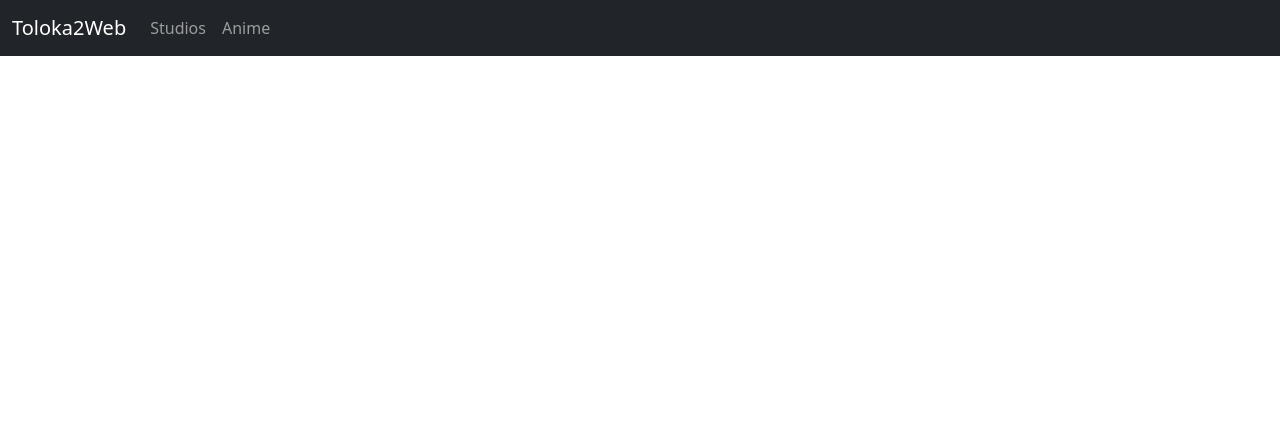
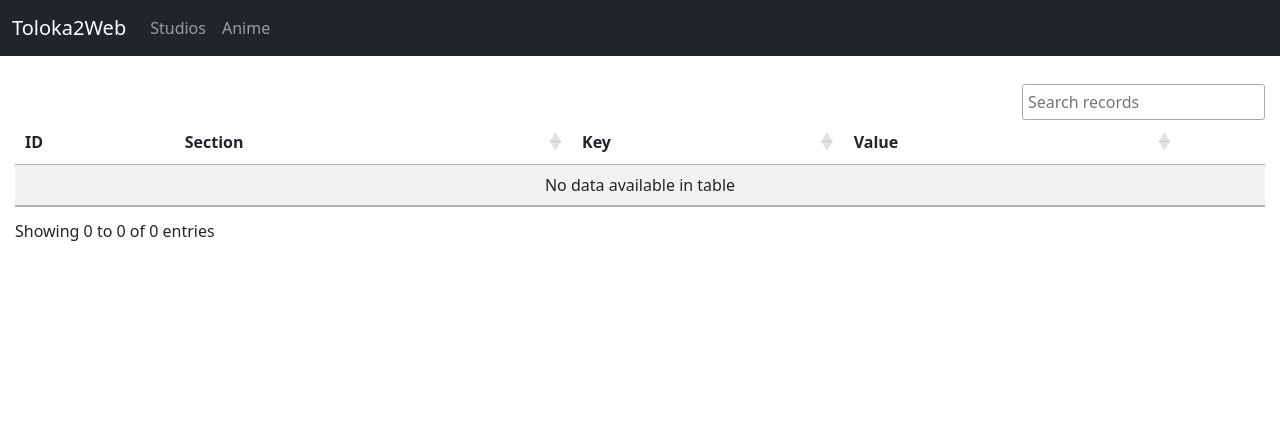
Before and after one commit to maksii/Toloka2Web, a Flask app: page /settings in a window 1280 px wide. Shown: the top 440 px of the page. Run offline with Flask 3, Linux system fonts and the light colour scheme; data that the repository does not hold is empty; some libraries are stand-ins or nearby versions.

Commit message:
settings placeholder and admin role req

```diff
--- a/app/app.py
+++ b/app/app.py
@@ -50,6 +50,7 @@ def create_app():
     from .routes.toloka import toloka_bp
     from .routes.mal import mal_bp
     from .routes.tmdb import tmdb_bp
+    from .routes.settings import setting_bp
 
     app.register_blueprint(anime_bp)
     app.register_blueprint(release_bp)
@@ -58,8 +59,9 @@ def create_app():
     app.register_blueprint(toloka_bp)
     app.register_blueprint(mal_bp)
     app.register_blueprint(tmdb_bp)
+    app.register_blueprint(setting_bp)
 
-    configure_routes(app, login_manager)
+    configure_routes(app, login_manager, admin_permission, user_permission)
 
     return app
 
--- a/app/routes/routes.py
+++ b/app/routes/routes.py
@@ -1,8 +1,8 @@
 # routes.py
 
-from flask import flash, redirect, request, render_template, url_for, get_flashed_messages
-from flask_login import login_required, login_user, logout_user
-from flask_principal import Permission, RoleNeed
+from flask import current_app, flash, redirect, request, render_template, url_for, get_flashed_messages
+from flask_login import current_user, login_required, login_user, logout_user
+from flask_principal import Permission, UserNeed, RoleNeed, identity_changed, Identity, AnonymousIdentity, identity_loaded
 
 from app.models.login_form import LoginForm
 from app.models.registration_form import RegistrationForm
@@ -13,13 +13,14 @@ from ..services.services import (
     proxy_image_logic
 )
 
-def configure_routes(app, login_manager):
+def configure_routes(app, login_manager, admin_permission, user_permission):
     @app.route('/')
     @login_required
     def index():
         return render_template('index.html')
 
     @app.route('/settings')
+    @admin_permission.require(http_exception=403)
     def settings():
         return render_template('settings.html')
 
@@ -42,6 +43,7 @@ def configure_routes(app, login_manager):
                 user = User.query.filter_by(username=username).first()
                 if user and user.check_password(password):
                     login_user(user)
+                    identity_changed.send(current_app._get_current_object(), identity=Identity(user.id))
                     return redirect(url_for('index'))
                 else:
                     flash('Invalid username or password', 'error')
@@ -69,5 +71,19 @@ def configure_routes(app, login_manager):
     @login_required
     def logout():
         logout_user()
+        identity_changed.send(app, identity=AnonymousIdentity())
         flash('You have been logged out.', 'info')
         return redirect(url_for('login'))
+
+    @identity_loaded.connect_via(app)
+    def on_identity_loaded(sender, identity):
+        # Set the identity user object
+        identity.user = current_user
+
+        # Add the UserNeed to the identity
+        if hasattr(current_user, 'id'):
+            identity.provides.add(UserNeed(current_user.id))
+
+        # Assuming the User model has a list of roles, update the identity with the roles that the user provides
+        if hasattr(current_user, 'roles'):
+            identity.provides.add(RoleNeed(current_user.roles))
--- /dev/null
+++ b/app/routes/settings.py
@@ -0,0 +1,10 @@
+from flask import Blueprint, jsonify
+
+from app.services.config_service import read_all_settings_from_db
+
+
+setting_bp = Blueprint('setting', __name__)
+
+@setting_bp.route('/api/settings', methods=['GET'])
+def list_setting():
+    return jsonify(read_all_settings_from_db())
--- a/app/services/config_service.py
+++ b/app/services/config_service.py
@@ -5,6 +5,11 @@ import datetime
 from app.models.application_settings import ApplicationSettings
 from app.models.releases import Releases
 from app.models.base import db
+
+def read_all_settings_from_db():
+    settings = ApplicationSettings.query.all()
+
+    return serialize(settings)
 
 def load_settings_from_db_and_write_to_ini(file_path):
     """
@@ -90,3 +95,27 @@ def read_releases_ini_and_sync_to_db(file_path):
         release.guid = config.get(section, 'guid')
 
     db.session.commit()
+
+
+# Helper function to serialize SQLAlchemy objects to JSON
+# TBD copypasse refactor
+def serialize(data):
+    if isinstance(data, list):
+        # Recursively serialize each item in the list
+        return [serialize(item) for item in data]
+    elif hasattr(data, '__dict__'):
+        # Serialize SQLAlchemy model objects
+        result = {}
+        for column in data.__dict__:
+            if not column.startswith('_'):  # Skip private and protected attributes
+                attr = getattr(data, column)
+                if hasattr(attr, '__dict__') or isinstance(attr, list):
+                    # Recursively serialize nested objects or lists
+                    result[column] = serialize(attr)
+                else:
+                    # Serialize simple attributes
+                    result[column] = attr
+        return result
+    else:
+        # Return simple data types directly
+        return data
--- /dev/null
+++ b/app/static/js/settings.js
@@ -0,0 +1,139 @@
+$(document).ready(function() {
+    var table = $('#settingsTable').DataTable({
+        ajax: {
+            url: '/api/settings',
+            dataSrc: function(json) {
+                var result = [];
+                Object.keys(json).forEach(function(key) {
+                    var item = json[key];
+                    item.codename = key;
+                    result.push(item);
+                });
+                return result;
+            }
+        },
+        responsive: true,
+        columns: [
+            { data: "id", title: 'ID', visible: true },
+            { data: 'section', title: 'Section', visible: true, render: function(data, type, row) {
+                if (type === 'display') {
+                    return `<input type="text" class="form-control" value="${data}">`;
+                }
+                return data;
+            } },
+            { data: 'key', title: 'Key', visible: true, render: function(data, type, row) {
+                if (type === 'display') {
+                    return `<input type="text" class="form-control" value="${data}">`;
+                }
+                return data;
+            } },
+            { data: 'value', title: 'Value', visible: true, render: function(data, type, row) {
+                if (type === 'display') {
+                    return `<input type="text" class="form-control" value="${data}">`;
+                }
+                return data;
+            } },
+            { data: null, defaultContent: `<button class="save btn btn-success">Save</button>` }
+
+        ],
+        columnDefs: [
+            { targets: [0], searchable: false, orderable: false, className: "align-middle" },
+            { targets: [1, 2, 3], className: "align-middle" },
+            { targets: [4], searchable: false, orderable: false, className: "align-middle text-center" }
+        ],
+        rowGroup: {
+            dataSrc: 'section'
+        },
+        paging: false,
+        order: [[1, 'des']],
+        layout: {
+            topStart: {
+                buttons: [
+                    {
+                        extend: 'searchPanes',
+                        className: 'btn btn-secondary',
+                        config: {
+                            cascadePanes: true
+                        }
+
+                    },
+                    {
+                        action: function ( e, dt, node, config ) {dt.ajax.reload();},
+                        text: '<i class="bi bi-arrow-clockwise"></i>',
+                        titleAttr: 'Refresh'
+                    }
+                ]
+            },
+            top1End:
+            {
+                buttons:[
+                    {
+                        text: 'Add',
+                        className: 'btn btn-primary',
+                        action: function () {
+                            var newRowId = 1;
+                            var data = table.data().toArray();
+                            if (data.length > 0) {
+                                newRowId = Math.max.apply(Math, data.map(function(o) { return o.id; })) + 1;
+                            }
+                            table.row.add({
+                                id: newRowId,
+                                section: '',
+                                key: '',
+                                value: ''
+                            }).draw(false);
+
+                            // Focus on the first input of the new row
+                            var newRow = table.row(':last').node();
+                            $('input:first', newRow).focus();
+                        }
+                    },
+                    {
+                        text: 'Sync to app.ini',
+                        className: 'btn btn-primary',
+                        action: function () {
+                            console.log('TBD');
+                        }
+                    },
+                    {
+                        text: 'Sync from app.ini',
+                        className: 'btn btn-primary',
+                        action: function () {
+                            console.log('TBD');
+                        }
+                    }
+                ]
+            }
+        },
+        language: {
+            search: "_INPUT_",
+            searchPlaceholder: "Search records"
+        }
+    });
+
+    table.on('xhr', function() {
+        var data = table.ajax.json();
+        originalData = {};
+        data.forEach(function(item) {
+            originalData[item.id] = item;
+        });
+    });
+
+    $('#settingsTable tbody').on('click', 'button.save', function() {
+        var row = table.row($(this).parents('tr'));
+        var rowData = row.data();
+
+        console.log('Saving data', rowData);
+    });
+
+    $('#settingsTable tbody').on('click', 'button.reset', function() {
+        var row = table.row($(this).parents('tr'));
+        var rowData = row.data();
+        var originalData = { id: rowData.id, name: rowData.name, age: rowData.age, country: rowData.country }; // Assuming original data can be reconstructed or fetched
+
+        $('input', row.node()).each(function(index) {
+            this.value = originalData[$(this).attr('name')];
+        });
+    });
+
+});
--- a/app/templates/base.html
+++ b/app/templates/base.html
@@ -20,8 +20,9 @@
     <link href="{{ url_for('static', filename='/css/styles.css') }}" rel="stylesheet">
     <script src="{{ url_for('static', filename='/js/color-modes.js') }}"></script>
     <script src="https://code.jquery.com/jquery-3.7.1.min.js" integrity="sha256-/JqT3SQfawRcv/BIHPThkBvs0OEvtFFmqPF/lYI/Cxo=" crossorigin="anonymous"></script>
-    <link href="https://cdn.datatables.net/v/bs5/dt-2.0.8/b-3.0.2/b-colvis-3.0.2/date-1.5.2/r-3.0.2/sc-2.4.3/sp-2.3.1/sl-2.0.3/datatables.min.css" rel="stylesheet">
-    <script src="https://cdn.datatables.net/v/bs5/dt-2.0.8/b-3.0.2/b-colvis-3.0.2/date-1.5.2/r-3.0.2/sc-2.4.3/sp-2.3.1/sl-2.0.3/datatables.min.js"></script>
+    <link href="https://cdn.datatables.net/v/bs5/jszip-3.10.1/dt-2.0.8/af-2.7.0/b-3.0.2/b-colvis-3.0.2/b-html5-3.0.2/cr-2.0.3/date-1.5.2/fc-5.0.1/fh-4.0.1/kt-2.12.1/r-3.0.2/rg-1.5.0/rr-1.5.0/sc-2.4.3/sb-1.7.1/sp-2.3.1/sl-2.0.3/sr-1.4.1/datatables.min.css" rel="stylesheet">
+    <script src="https://cdn.datatables.net/v/bs5/jszip-3.10.1/dt-2.0.8/af-2.7.0/b-3.0.2/b-colvis-3.0.2/b-html5-3.0.2/cr-2.0.3/date-1.5.2/fc-5.0.1/fh-4.0.1/kt-2.12.1/r-3.0.2/rg-1.5.0/rr-1.5.0/sc-2.4.3/sb-1.7.1/sp-2.3.1/sl-2.0.3/sr-1.4.1/datatables.min.js"></script>
+
     {% block additional_head %}{% endblock %}
 </head>
 <body class="d-flex flex-column h-100">
--- a/app/templates/settings.html
+++ b/app/templates/settings.html
@@ -1,11 +1,24 @@
 {% extends 'base.html' %}
 
 {% block additional_head %}
+
+<script src="{{ url_for('static', filename='/js/settings.js') }}"></script>s
 {% endblock %}
 
 {% block content %}
 <!-- Begin page content -->
 <main class="flex-shrink-0">
-
-    </main>
+    <div class="container-fluid">
+    <div class="row">
+        <div class="col">
+        </div>
+    </div>
+    <div class="row">
+        <div class="col">
+            <table id="settingsTable" class="table table-striped" style="width:100%">
+            </table>
+        </div>
+    </div>
+</div>
+</main>
 {% endblock %}
```
